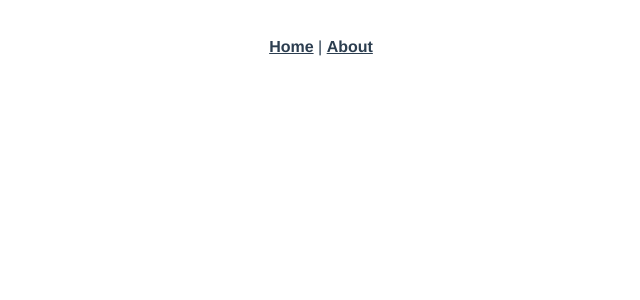
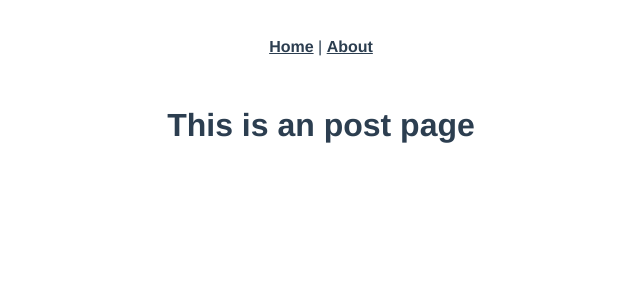
Before and after one commit to soyoung-choi/crab-board, a Vue app in the folder frontend/: page /post in a window 1280 px wide. Shown: the top 300 px of the page, without its empty margins (319-959 px from the left). Built offline with nearby package versions, Linux system fonts and the light colour scheme.

Commit message:
기본 페이지 라우터 설정

```diff
--- a/frontend/src/router/index.js
+++ b/frontend/src/router/index.js
@@ -1,23 +1,18 @@
 import Vue from 'vue'
 import VueRouter from 'vue-router'
-import Home from '../views/Home.vue'
 
 Vue.use(VueRouter)
 
 const routes = [
 	{
 		path: '/',
-		name: 'Home',
-		component: Home,
+		name: 'main',
+		component: () => import('@/views/main.vue'),
 	},
 	{
-		path: '/about',
-		name: 'About',
-		// route level code-splitting
-		// this generates a separate chunk (about.[hash].js) for this route
-		// which is lazy-loaded when the route is visited.
-		component: () =>
-			import(/* webpackChunkName: "about" */ '../views/About.vue'),
+		path: '/post',
+		name: 'post',
+		component: () => import('@/views/post.vue'),
 	},
 ]
 
--- a/frontend/src/views/About.vue
+++ /dev/null
@@ -1,5 +0,0 @@
-<template>
-	<div class="about">
-		<h1>This is an about page</h1>
-	</div>
-</template>
--- /dev/null
+++ b/frontend/src/views/main.vue
@@ -0,0 +1,7 @@
+<template>
+	<div class="main"></div>
+</template>
+
+<script>
+export default {}
+</script>
--- a/frontend/src/views/Home.vue
+++ b/frontend/src/views/post.vue
@@ -1,5 +1,7 @@
 <template>
-	<div class="home"></div>
+	<div class="post">
+		<h1>This is an post page</h1>
+	</div>
 </template>
 
 <script>
```
Also changed, not shown: frontend/src/views/_404.vue (added, +9 -0 lines).
